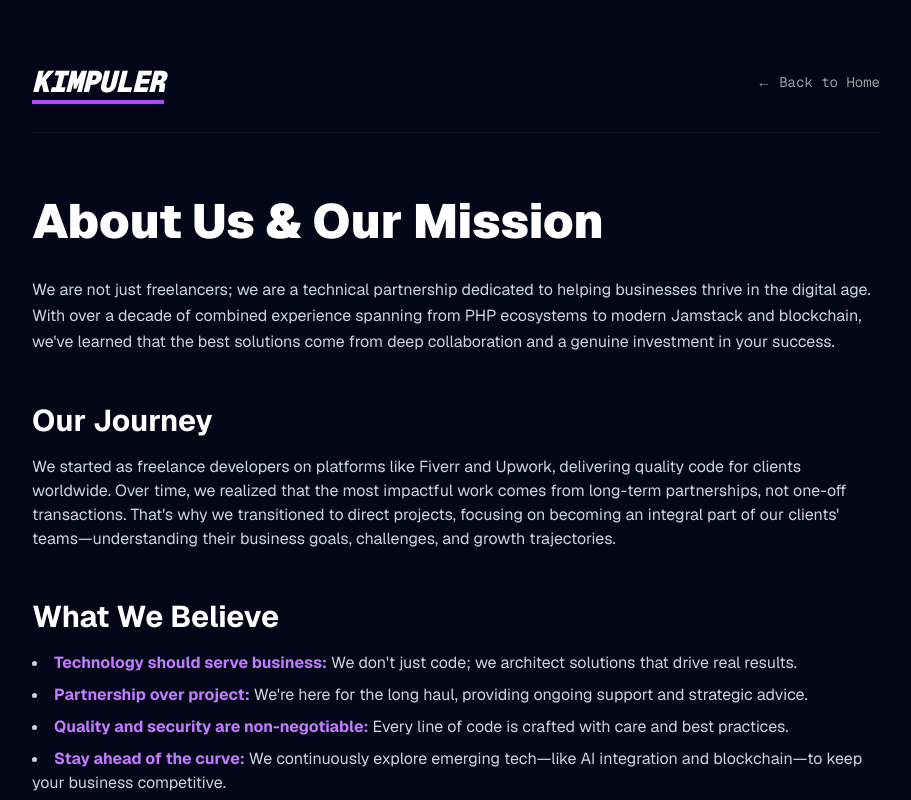
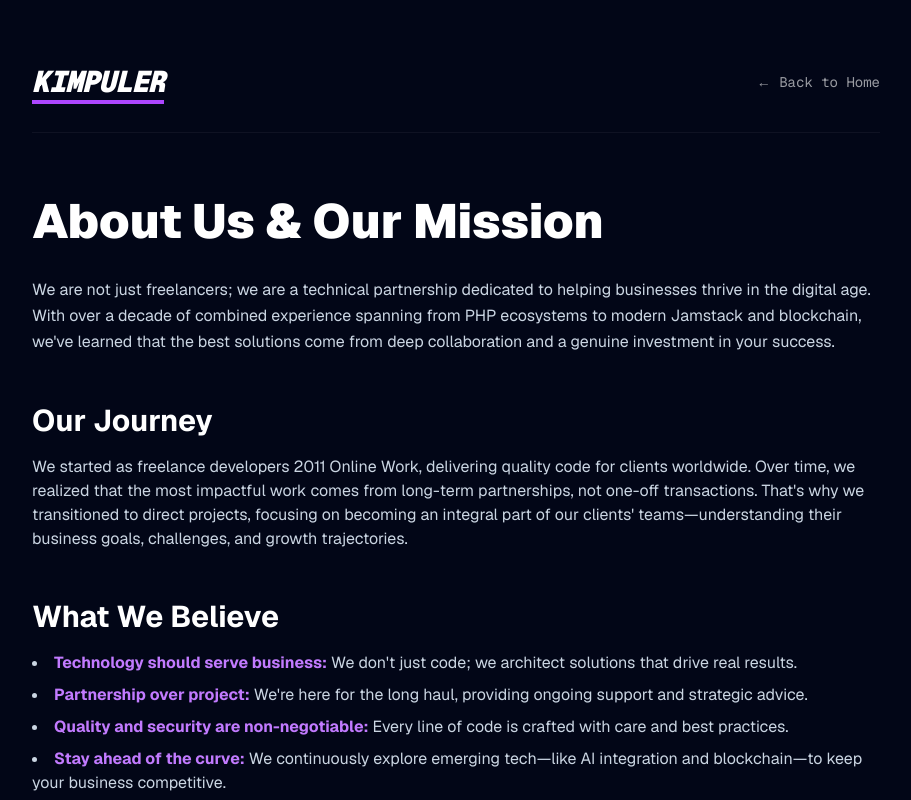
Before and after one commit to kimpuler19-sys/k1919-com, a Next.js app: page /about in a window 1280 px wide. Shown: the top 800 px of the page, without its empty margins (184-1095 px from the left). Built offline with nearby package versions, Linux system fonts and the light colour scheme.

Commit message:
Update page.js

```diff
--- a/app/about/page.js
+++ b/app/about/page.js
@@ -28,7 +28,7 @@ export default function About() {
 
           <h2 className="text-3xl font-bold text-white mt-12 mb-4">Our Journey</h2>
           <p className="text-slate-300">
-            We started as freelance developers on platforms like Fiverr and Upwork, delivering quality code for clients worldwide.
+            We started as freelance developers 2011 Online Work, delivering quality code for clients worldwide.
             Over time, we realized that the most impactful work comes from long-term partnerships, not one-off transactions.
             That's why we transitioned to direct projects, focusing on becoming an integral part of our clients' teams—understanding
             their business goals, challenges, and growth trajectories.
```
